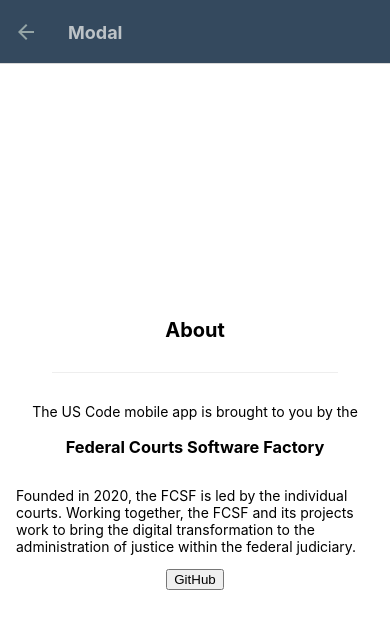
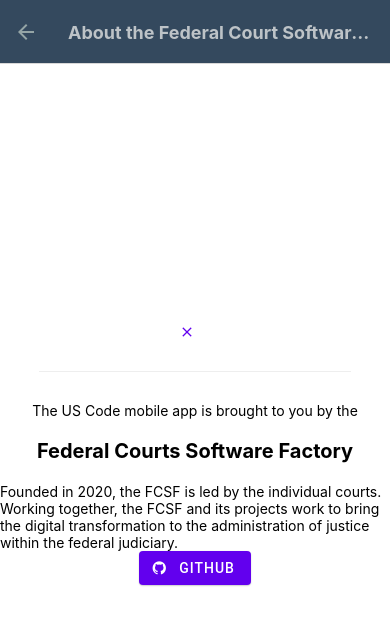
Before and after one commit to federal-courts-software-factory/uscmobile, a React Native app: screen /Modal in a window 390 px wide. Shown: the top 628 px of the page. Built offline with nearby package versions, Linux system fonts and the light colour scheme.

Commit message:
Model was using <p> tags which are not react primitives, added back button and proper Linking

```diff
--- a/App.tsx
+++ b/App.tsx
@@ -62,7 +62,7 @@
       }}>
         <Stack.Screen name="Home" component={HomeScreen}  options={({ navigation }: RootTabScreenProps<'HomeScreen'>) => ({
           title: 'United States Code',
-          tabBarIcon: ({ color }) => <TabBarIcon name="code" color={color} />,
+          tabBarIcon: ({ theme }) => <TabBarIcon name="code" color={theme.colors.accent} />,
           headerRight: () => (
             <Pressable
               onPress={() => navigation.navigate('Modal')}
@@ -80,7 +80,7 @@
         })}/>
         <Stack.Screen name="TabTwo" component={DetailView} options={({ route }) => ({ title: route.params.name })} />
         <Stack.Group screenOptions={{ presentation: 'Modal' }}>
-        <Stack.Screen name="Modal" component={ModalScreen} />
+        <Stack.Screen name="Modal" component={ModalScreen}  options={{title: 'About the Federal Court Software Factory'}}/>
       </Stack.Group>
       </Stack.Navigator>
     </NavigationContainer>
--- a/screens/ModalScreen.tsx
+++ b/screens/ModalScreen.tsx
@@ -1,32 +1,38 @@
 import { Link } from '@react-navigation/native';
 import { StatusBar } from 'expo-status-bar';
-import { Button, Platform, StyleSheet } from 'react-native';
-
+import {  Platform, StyleSheet, Linking  } from 'react-native';
+import {Button} from 'react-native-paper'
+import { useNavigation } from '@react-navigation/native';
 import { Text, View } from '../components/Themed';
 
 export default function ModalScreen() {
+  const navigation = useNavigation();
   return (
     <View style={styles.container}>
-      <Text style={styles.title}>About</Text>
+
+         <Button contentStyle={styles.close} icon="close" onPress={() => navigation.goBack()}/>
+
+
       <View style={styles.separator} lightColor="#eee" darkColor="rgba(255,255,255,0.1)" />
 
       <Text>
         The US Code mobile app is brought to you by the
       </Text>
-      <Text>
-        <h3>Federal Courts Software Factory</h3>
+
+      <Text style={styles.title}>
+        Federal Courts Software Factory
       </Text>
 
+
       <Text>
-        <p>Founded in 2020, the FCSF is led by the individual courts. Working together, the FCSF and its projects work to bring the digital transformation to the administration of justice within the federal judiciary. </p>
+        Founded in 2020, the FCSF is led by the individual courts. Working together, the FCSF and its projects work to bring the digital transformation to the administration of justice within the federal judiciary.
       </Text>
-      <Text>
 
-      <a href="https://github.com/federal-courts-software-factory" target="_blank">
-        <button text="test">GitHub</button>
-      </a>
 
-      </Text>
+
+        <Button icon="github" mode="contained" onPress={ ()=>{ Linking.openURL('https://github.com/federal-courts-software-factory')}}>GitHub</Button>
+
+
       {/* Use a light status bar on iOS to account for the black space above the modal */}
       <StatusBar style={Platform.OS === 'ios' ? 'light' : 'auto'} />
     </View>
@@ -34,22 +40,24 @@
 }
 
 const styles = StyleSheet.create({
-  button: {
 
-  },
   container: {
     flex: 1,
     alignItems: 'center',
     justifyContent: 'center',
-    padding: '1rem',
   },
   title: {
     fontSize: 20,
     fontWeight: 'bold',
+    padding: 20
   },
   separator: {
     marginVertical: 30,
     height: 1,
     width: '80%',
   },
+  close: {
+    alignContent: "flex-end",
+    fontSize: 64
+  }
 });
```
